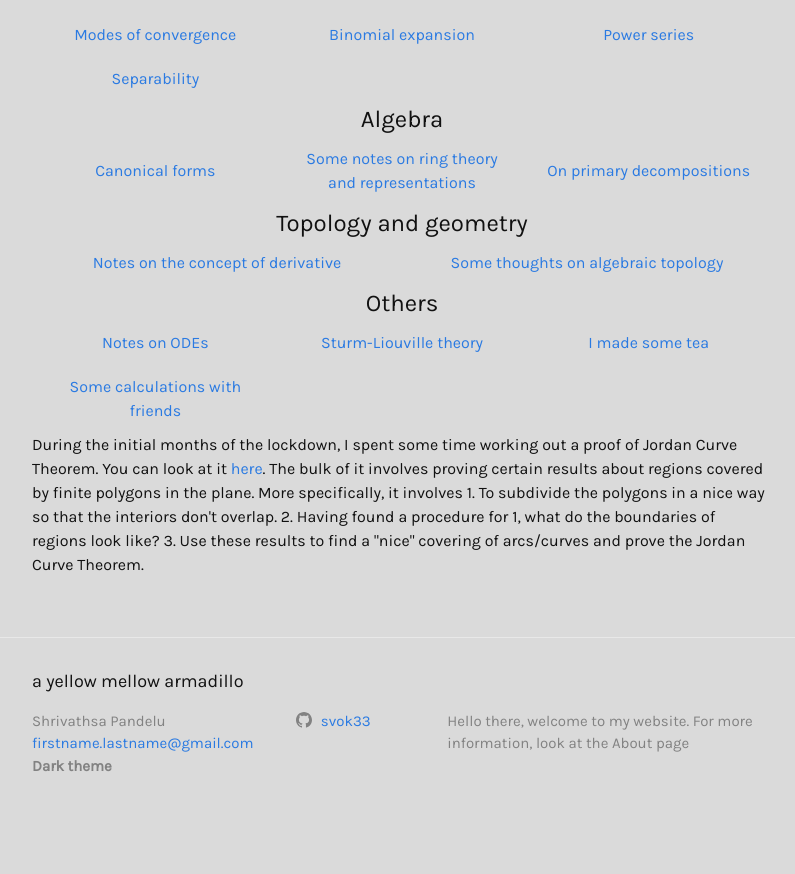
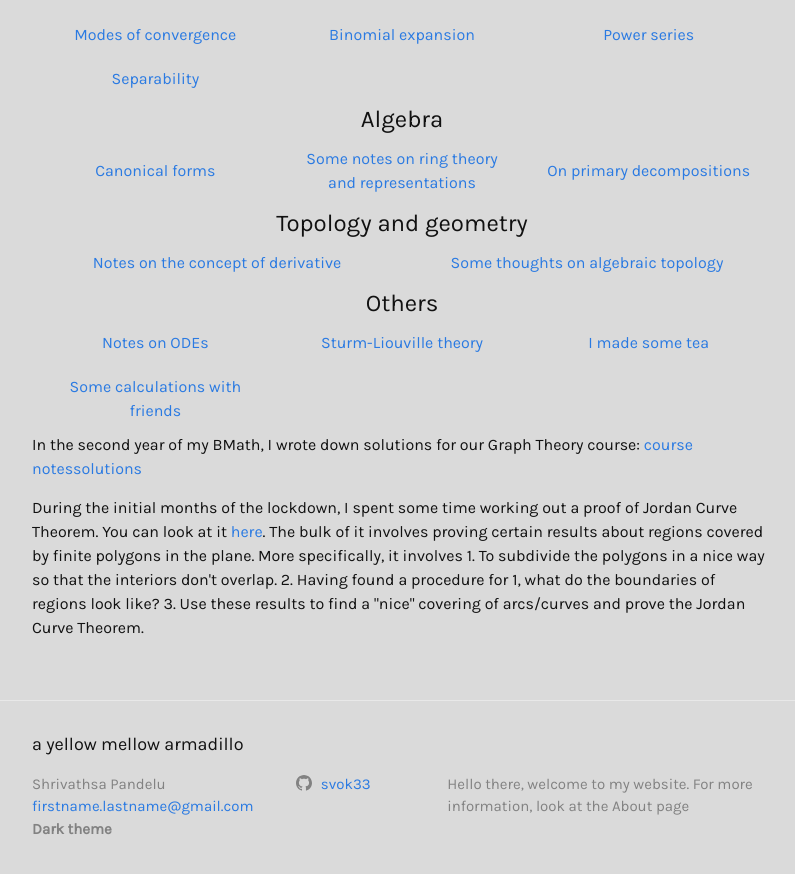
Before and after one commit to shrivathsap/shrivathsap.github.io, a Jekyll site: the page built from writings.html, in a window 1280 px wide and 900 px high, scrolled down 579 px. Shown: the top 874 px of the window, without its empty margins (238-1033 px from the left). Built offline with Jekyll 4.4.1, drawn with Linux system fonts in a browser that asks for light colours; before the commit the page ends 1416 px from its top, so only the background shows below that.

Commit message:
added graph theory solutions to writings page

```diff
--- a/writings.html
+++ b/writings.html
@@ -115,6 +115,8 @@ title: Writings
 			</table>
 		</div>
 
+		<p>In the second year of my BMath, I wrote down solutions for our Graph Theory course: <a href="https://svok33.github.io/resources/pdfs/others/main.pdf">course notes</a><a href="https://svok33.github.io/resources/pdfs/others/Solutions.pdf">solutions</a></p>
+
 		<p>During the initial months of the lockdown, I spent some time working out a proof of Jordan Curve Theorem. You can look at it <a href="./resources/pdfs/topgeom/even better.pdf">here</a>. The bulk of it involves proving certain results about regions covered by finite polygons in the plane. More specifically, it involves 1. To subdivide the polygons in a nice way so that the interiors don't overlap. 2. Having found a procedure for 1, what do the boundaries of regions look like? 3. Use these results to find a "nice" covering of arcs/curves and prove the Jordan Curve Theorem.</p>
 	</body>
 </html>
```
